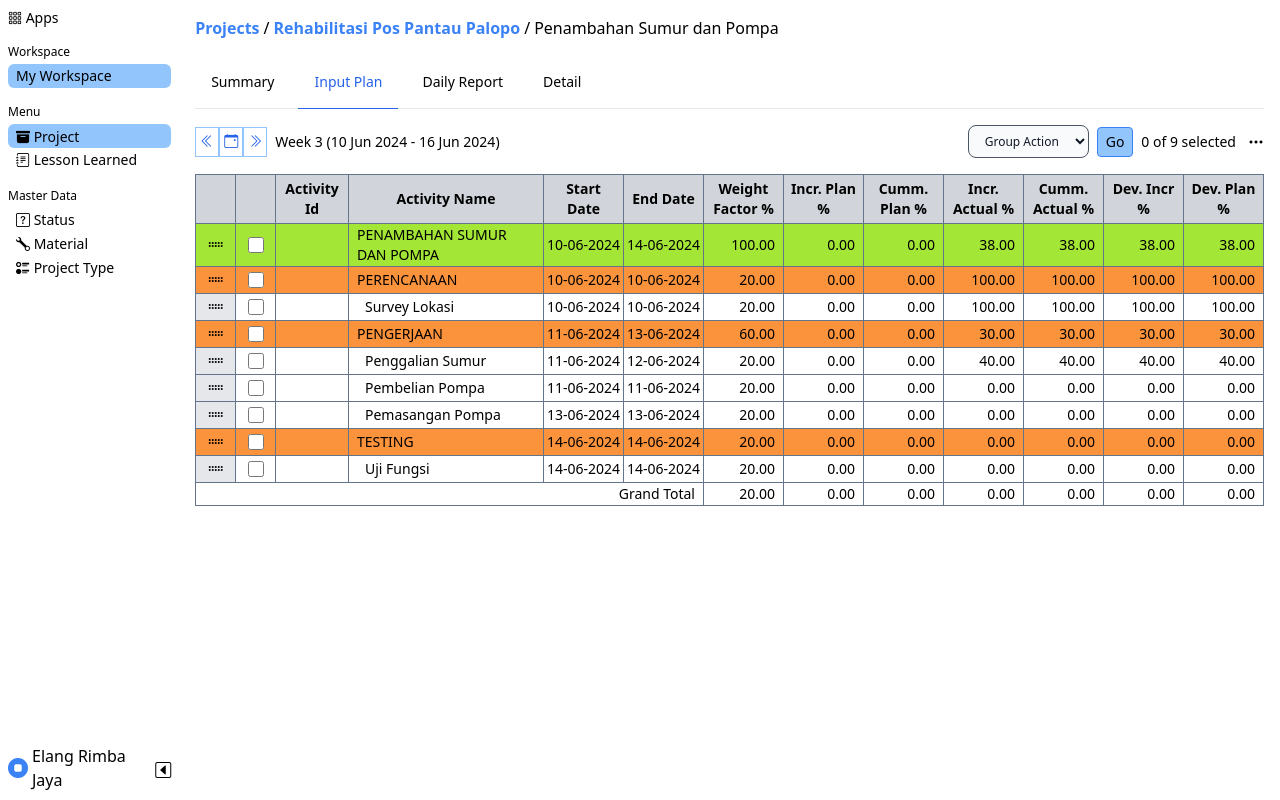
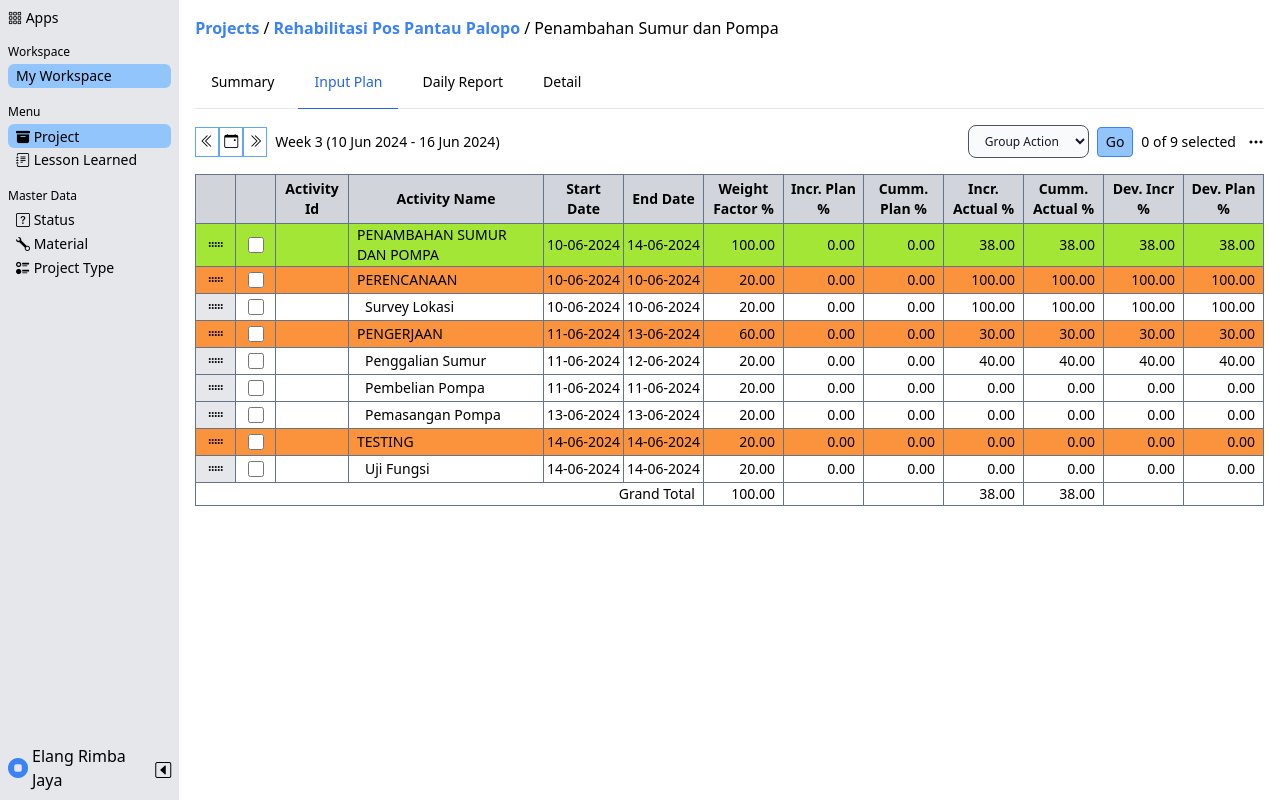
Before and after one commit to putrapr/cbm-data, a website: page src/pages/wo-input/index.html in a window 1280 px wide. Drawn offline with nearby package versions, Linux system fonts and the light colour scheme.

Commit message:
Fix: Color & Data. Add Login Background. Fix in pages: wo-input & wo-create

```diff
--- a/src/pages/wo-input/index.html
+++ b/src/pages/wo-input/index.html
@@ -10,7 +10,7 @@
 <body>
   <div class="flex">
     <!-- Sidebar -->
-    <aside class="w-[14%] h-screen px-2 py-2 flex flex-col justify-between">
+    <aside class="w-[14%] bg-gray-200 h-screen px-2 py-2 flex flex-col justify-between">
       <div>
         <h5 class="mb-4 text-sm"><i class="bi bi-grid-3x3-gap"></i> Apps</h5>
         <p class=" mb-1 text-xs">Workspace</p>
@@ -91,13 +91,13 @@
         <div id="input-plan" role="tabpanel" aria-labelledby="input-plan-tab">
           <div class="flex justify-between items-center">
             <div class="flex items-center">
-              <button type="button" class="border border-blue-300 p-1 text-sm text-blue-600 font-bold">
+              <button type="button" class="border border-blue-400 p-1 text-sm font-bold">
                 <i class="bi bi-chevron-double-left"></i>
               </button>
-              <button type="button" class="border border-blue-300 p-1 text-sm text-blue-600 font-bold">
+              <button type="button" class="border border-blue-400 p-1 text-sm font-bold">
                 <i class="bi bi-calendar-event"></i>
               </button>
-              <button type="button" class="border border-blue-300 p-1 text-sm text-blue-600 font-bold">
+              <button type="button" class="border border-blue-400 p-1 text-sm font-bold">
                 <i class="bi bi-chevron-double-right"></i>
               </button>
               <p class="ml-2 text-sm">Week 3 (10 Jun 2024 - 16 Jun 2024)</p>
@@ -325,13 +325,13 @@
 
               <tr>
                 <td class="text-sm text-end border border-slate-500 px-2" colspan="6">Grand Total</td>
-                <td class="text-sm text-end border border-slate-500 px-2">20.00</td>
-                <td class="text-sm text-end border border-slate-500 px-2">0.00</td>
-                <td class="text-sm text-end border border-slate-500 px-2">0.00</td>
-                <td class="text-sm text-end border border-slate-500 px-2">0.00</td>
-                <td class="text-sm text-end border border-slate-500 px-2">0.00</td>
-                <td class="text-sm text-end border border-slate-500 px-2">0.00</td>
-                <td class="text-sm text-end border border-slate-500 px-2">0.00</td>
+                <td class="text-sm text-end border border-slate-500 px-2">100.00</td>
+                <td class="text-sm text-end border border-slate-500 px-2"></td>
+                <td class="text-sm text-end border border-slate-500 px-2"></td>
+                <td class="text-sm text-end border border-slate-500 px-2">38.00</td>
+                <td class="text-sm text-end border border-slate-500 px-2">38.00</td>
+                <td class="text-sm text-end border border-slate-500 px-2"></td>
+                <td class="text-sm text-end border border-slate-500 px-2"></td>
               </tr>
             </tbody>
           </table>
```
Also changed, not shown: index.html (+2 -2 lines), src/pages/wo-create/index.html (+3 -3 lines), public/bg-login.jpg (added), src/style/output.css.
